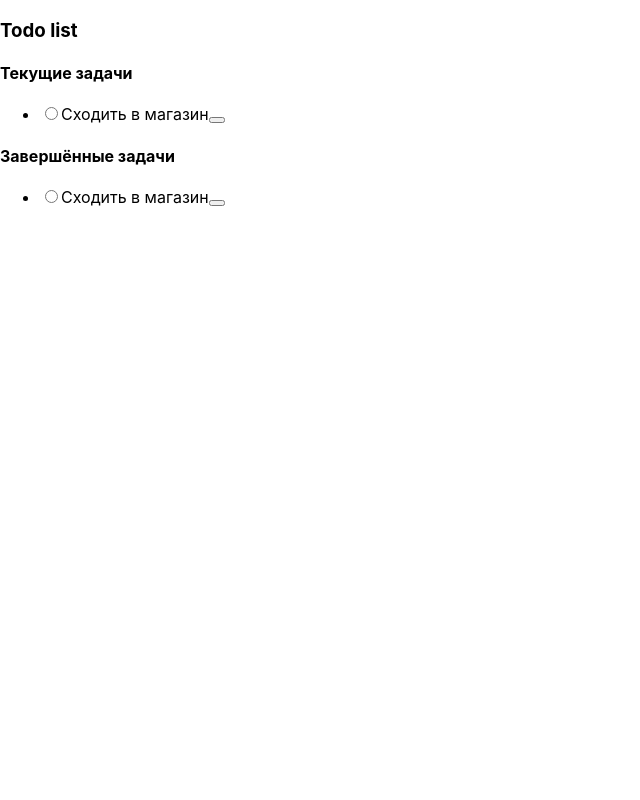
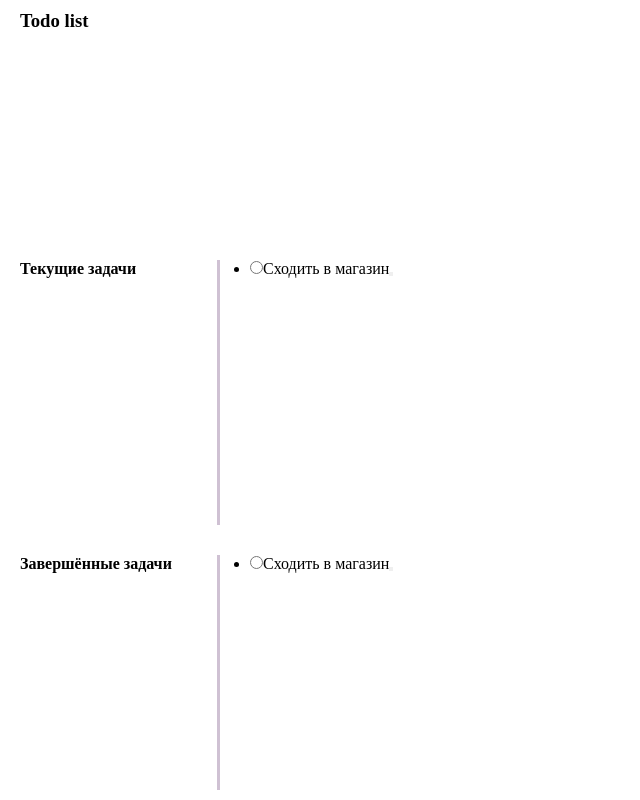
Before and after one commit to sominiac/to-do-react-redux, a React app: page / in a window 1280 px wide. Shown: the whole page, without its empty margins (0-640 px from the left). Built offline with nearby package versions, Linux system fonts and the light colour scheme.

Commit message:
feat: добавил вёрстку для главной страницы

```diff
--- a/src/App.js
+++ b/src/App.js
@@ -1,34 +1,22 @@
+import Tasks from "./components/Tasks";
+
+import containerStyles from "./assets/styles/layout/container.module.scss";
+import styles from "./assets/styles/pages/App.module.scss";
+
 function App() {
     return (
-        <div className="App">
-            <header className="app__header">
-                <h3 className="header__title">Todo list</h3>
-            </header>
-            <section className="tasks current-tasks">
-                <h4 className="tasks__title">Текущие задачи</h4>
-                <ul className="tasks__list">
-                    <li className="tasks__list-element">
-                        <div className="task">
-                            <input className="radio-button" id="task-check-button" type="radio"/>
-                            <label className="task__name" htmlFor="task-check-button">Сходить в магазин</label>
-                            <button className="icon-button task__delete-button"></button>
-                        </div>
-                    </li>
-                </ul>
-            </section>
-            <section className="tasks completed-tasks">
-                <h4 className="tasks__title">Завершённые задачи</h4>
-                <ul className="tasks__list">
-                    <li className="tasks__list-element">
-                        <div className="task">
-                            <input className="radio-button" id="completed-task-check-button" type="radio"/>
-                            <label className="task__name" htmlFor="completed-task-check-button">Сходить в
-                                магазин</label>
-                            <button className="icon-button task__delete-button"></button>
-                        </div>
-                    </li>
-                </ul>
-            </section>
+        <div className={styles.app}>
+            <div className={containerStyles.container}>
+                <div className={styles.app__inner}>
+                    <header className={styles.app__header}>
+                        <h3 className="header__title">Todo list</h3>
+                    </header>
+                    <main className={styles.app__main}>
+                        <Tasks isCurrentTasks/>
+                        <Tasks/>
+                    </main>
+                </div>
+            </div>
         </div>
     );
 }
--- /dev/null
+++ b/src/assets/styles/global/global.scss
@@ -0,0 +1,13 @@
+@import "./variable";
+
+*, *:before, *:after {
+  margin: 0;
+  padding: 0;
+  box-sizing: border-box;
+}
+
+body {
+  height: 100vh;
+  overflow: auto;
+  background-color: $color-light;
+}
--- /dev/null
+++ b/src/assets/styles/global/variable.scss
@@ -0,0 +1,5 @@
+$color-light: #FFFFFF;
+$color-placeholder: #CFC1D3;
+
+$page-top-padding: 10px;
+$page-main-top-margin: 50px;
--- /dev/null
+++ b/src/assets/styles/layout/container.module.scss
@@ -0,0 +1,5 @@
+.container {
+  max-width: 1260px;
+  padding: 0 10px;
+  margin: 0 auto;
+}
--- /dev/null
+++ b/src/assets/styles/pages/App.module.scss
@@ -0,0 +1,20 @@
+@import "../global/variable";
+
+$header-height: 200px;
+
+.app {
+  padding: 10px 0;
+
+  &__inner {
+    height: calc(100vh - ($page-top-padding * 2));
+  }
+
+  &__header {
+    height: $header-height;
+  }
+
+  &__main {
+    height: calc(100% - $header-height);
+    padding-top: $page-main-top-margin;
+  }
+}
--- /dev/null
+++ b/src/components/Tasks/Tasks.module.scss
@@ -0,0 +1,31 @@
+@import "../../assets/styles/global/variable";
+
+$padding-top: 50px;
+$completed-tasks-padding-top: 30px;
+
+.tasks {
+  height: 50%;
+  min-height: 50%;
+  display: flex;
+  align-items: start;
+
+  &__titleWrapper {
+    max-width: 200px;
+    min-width: 200px;
+    height: 100%;
+    margin-right: 30px;
+    padding-right: 10px;
+    border-right: 3px solid $color-placeholder;
+  }
+
+  &__title {
+    overflow: hidden;
+    text-overflow: ellipsis;
+    white-space: nowrap;
+  }
+}
+
+.completedTasks {
+  height: calc(50% - $completed-tasks-padding-top);
+  padding-top: $completed-tasks-padding-top;
+}
--- /dev/null
+++ b/src/components/Tasks/index.jsx
@@ -0,0 +1,25 @@
+import styles from "./Tasks.module.scss";
+
+export default function Index({isCurrentTasks}) {
+    const CURRENT_TASKS_TITLE = "Текущие задачи";
+    const COMPLETED_TASKS_TITLE = "Завершённые задачи";
+    const tasksTitle = isCurrentTasks ? CURRENT_TASKS_TITLE : COMPLETED_TASKS_TITLE;
+
+    return (
+        <section className={`${styles.tasks} ${isCurrentTasks ? "current-tasks" : styles.completedTasks}`}>
+            <div className={styles.tasks__titleWrapper}>
+                <h4 className={styles.tasks__title}>{tasksTitle}</h4>
+            </div>
+            <ul className="tasks__list">
+                <li className="tasks__list-element">
+                    <div className="task">
+                        <input className="radio-button" id="task-check-button" type="radio"/>
+                        <label className="task__name" htmlFor="task-check-button">Сходить в
+                            магазин</label>
+                        <button className="icon-button task__delete-button"></button>
+                    </div>
+                </li>
+            </ul>
+        </section>
+    )
+}
--- a/src/index.css
+++ /dev/null
@@ -1,13 +0,0 @@
-body {
-  margin: 0;
-  font-family: -apple-system, BlinkMacSystemFont, 'Segoe UI', 'Roboto', 'Oxygen',
-    'Ubuntu', 'Cantarell', 'Fira Sans', 'Droid Sans', 'Helvetica Neue',
-    sans-serif;
-  -webkit-font-smoothing: antialiased;
-  -moz-osx-font-smoothing: grayscale;
-}
-
-code {
-  font-family: source-code-pro, Menlo, Monaco, Consolas, 'Courier New',
-    monospace;
-}
--- a/src/index.js
+++ b/src/index.js
@@ -1,6 +1,6 @@
 import React from 'react';
 import ReactDOM from 'react-dom/client';
-import './index.css';
+import './assets/styles/global/global.scss';
 import App from './App';
 
 const root = ReactDOM.createRoot(document.getElementById('root'));
```
Also changed, not shown: src/components/CompletedTasks/CompletedTasks.module.scss (added).
